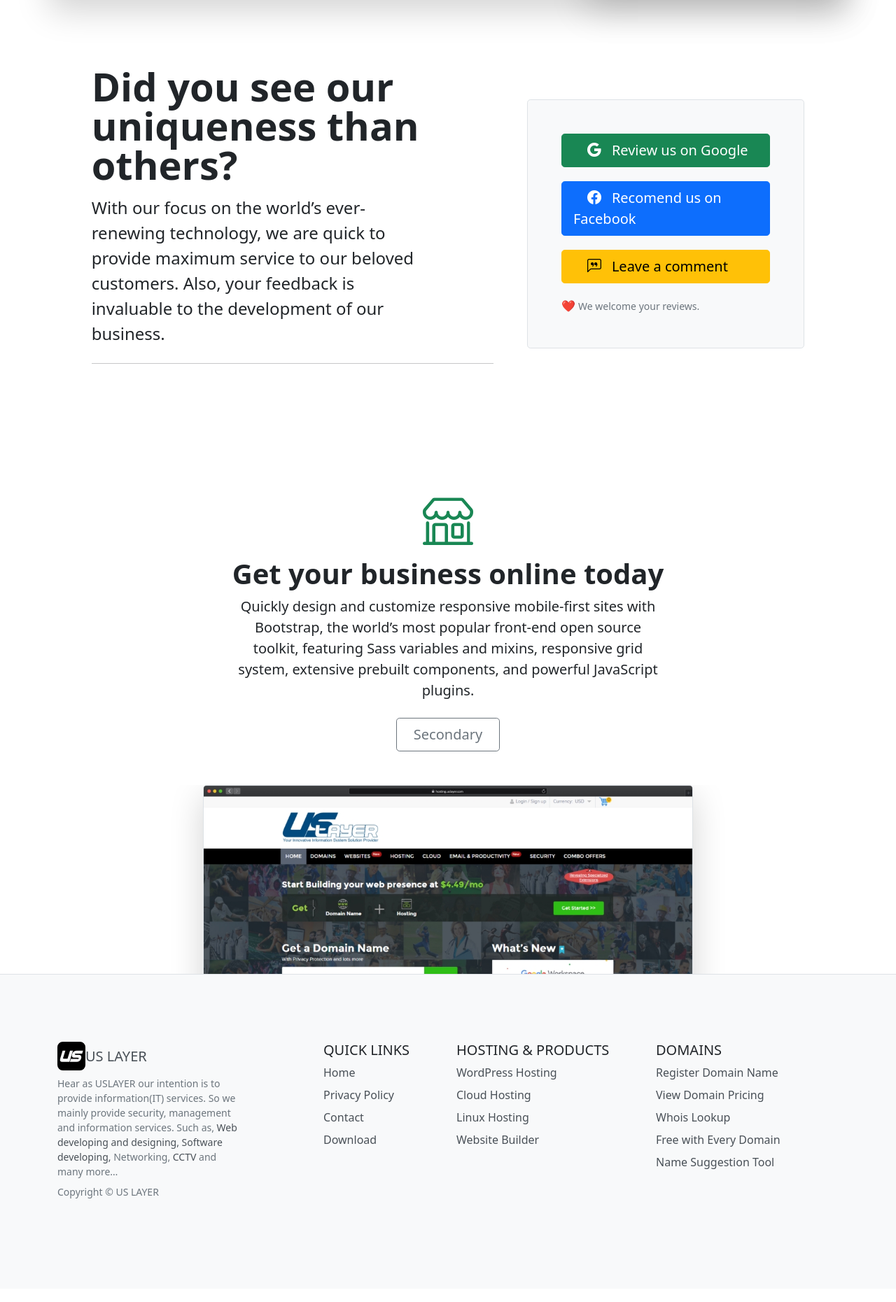
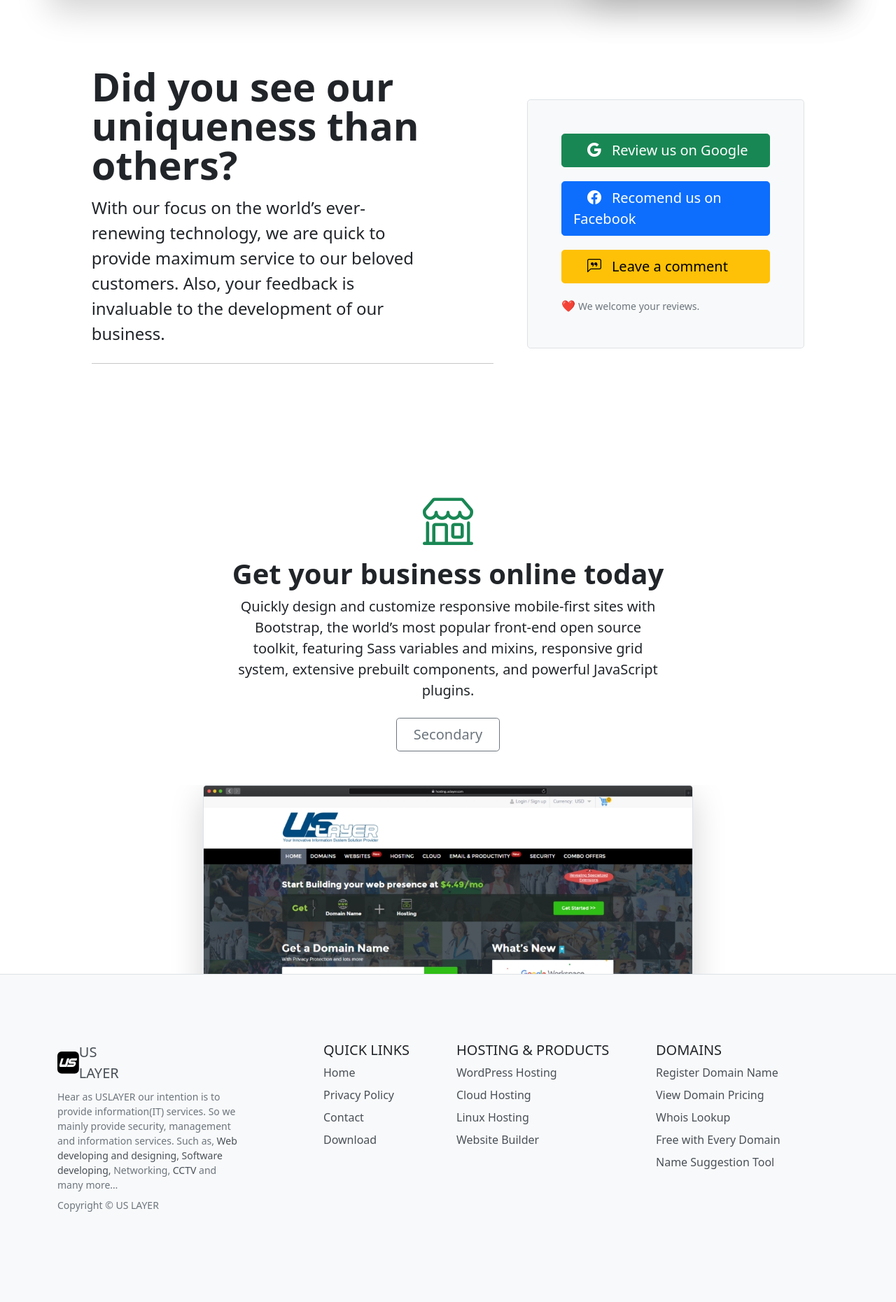
Before and after one commit to uslayer/uslayer.github.io, a Jekyll site: the page built from index.html, in a window 1280 px wide. Shown: the part 1180-3041 px from the top of the page at 70% size. Built offline with Jekyll 4.4.1, drawn with Linux system fonts in a browser that asks for light colours; the list of posts is cut into pages by our own code.

Commit message:
Update footer.html

```diff
--- a/_includes/footer.html
+++ b/_includes/footer.html
@@ -31,7 +31,7 @@
     <div class="row">
       <div class="col-lg-3 mb-3">
         <a class="d-inline-flex align-items-center mb-2 link-dark text-decoration-none" href="/" aria-label="Bootstrap">
-          <img src="/assets/images/uslayer-ico.svg" style="width: 40px;" alt="icon">
+          <svg xmlns="http://www.w3.org/2000/svg" viewBox="0 0 19.4 19.8"><defs></defs><path class="a" d="M15.65,0H3.75A3.75,3.75,0,0,0,0,3.75v12.3A3.75,3.75,0,0,0,3.75,19.8h11.9a3.75,3.75,0,0,0,3.75-3.75V3.75A3.75,3.75,0,0,0,15.65,0ZM3.43,13.92C2,14,1.51,13.13,2,11.46L3.6,6.19H5.52L4,11c-.19.5-.07.73.37.7H7L8.76,6.19h2L8.35,13.92ZM17.16,8.2h-4a3.6,3.6,0,0,0-.64,0,.81.81,0,0,0-.46.34c0,.25,0,.39.19.42a3.59,3.59,0,0,0,.69.05h2a1.64,1.64,0,0,1,1.5.73,2.5,2.5,0,0,1,0,1.83,3.79,3.79,0,0,1-1.16,1.73,3.43,3.43,0,0,1-2.12.58H8.68l.62-2h4.17a6.16,6.16,0,0,0,.84,0c.19,0,.35-.17.48-.44s0-.34-.21-.38a3.12,3.12,0,0,0-.83-.07h-1.9c-.84,0-1.38-.21-1.64-.65a2.24,2.24,0,0,1,0-1.8A3.71,3.71,0,0,1,11.4,6.81a3.78,3.78,0,0,1,2.09-.62h4.29Z"/></svg>
           <span class="fs-5">US LAYER</span>
         </a>
         <ul class="list-unstyled small text-muted">
```
